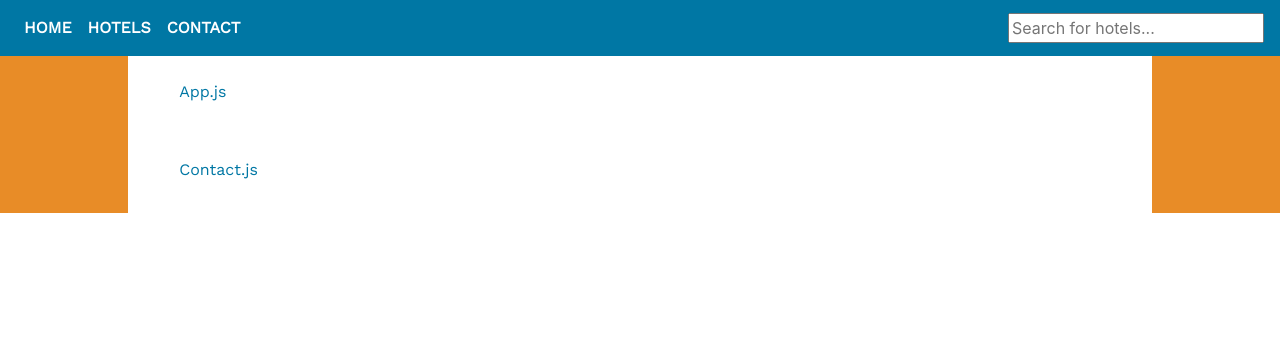
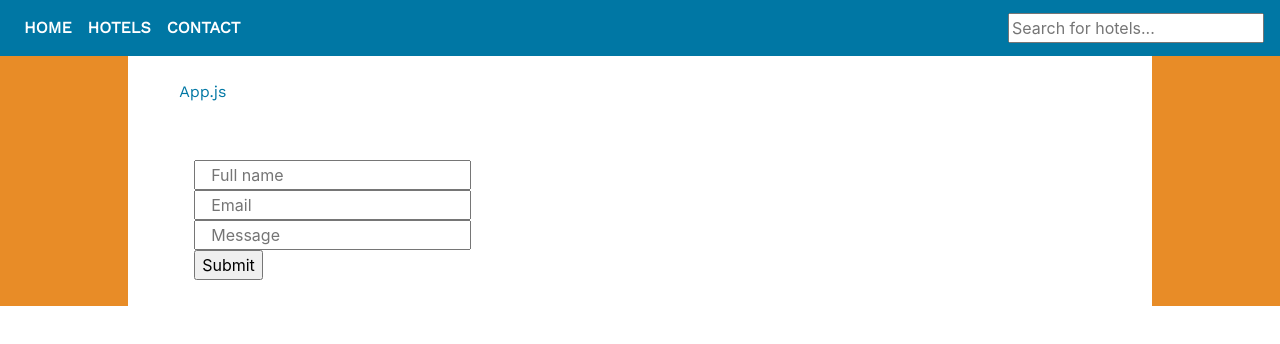
Before and after one commit to mofilof/project-exam-2020, a React (Create React App) app: page /contact in a window 1280 px wide. Shown: the top 344 px of the page. Built offline with nearby package versions, Linux system fonts and the light colour scheme.

Commit message:
contact form
Contact form with validation

```diff
--- a/package.json
+++ b/package.json
@@ -8,7 +8,10 @@
     "@testing-library/user-event": "^7.1.2",
     "react": "^16.13.1",
     "react-dom": "^16.13.1",
-    "react-scripts": "3.4.1"
+    "react-hook-form": "^5.7.2",
+    "react-hooks-useform": "^0.1.72",
+    "react-scripts": "3.4.1",
+    "yup": "^0.29.0"
   },
   "scripts": {
     "start": "react-scripts start",
--- a/src/components/contact/Contact.js
+++ b/src/components/contact/Contact.js
@@ -1,14 +1,48 @@
-import React from 'react';
+import React from "react";
+import { useForm } from "react-hook-form";
+import * as yup from "yup";
+
+const schema = yup.object().shape({
+  fullName: yup.string().required("Your name is required.")
+    .min(2, "Minimum two characters"),
+  email: yup
+    .string()
+    .email("Enter valid email.")
+    .required("We need your email."),
+  textMessage: yup.string().required("Ops, you forgot to write a message.")
+    .min(10, "Minimum ten characters.")
+    .max(100, "Maximum 100 characters."),
+});
 
 function Contact() {
+  const { register, handleSubmit, errors } = useForm({
+    validationSchema: schema
+  });
+
+  function onSubmit(data) {
+    console.log("data", data);
+  }
+
   return (
-    <body className="bodycolor">
+    <>
       <main>
-        <h6>Contact.js</h6>
+        <form className="col-sm-4" onSubmit={handleSubmit(onSubmit)}>
+
+          <input className="col" name="fullName" placeholder="Full name" ref={register()} />
+          {errors.fullName && <p className="contactError">{errors.fullName.message}</p>}
+
+          <input className="col" name="email" placeholder="Email" ref={register()} />
+          {errors.email && <p className="contactError">{errors.email.message}</p>}
+
+          <input className="messageArea col" name="textMsessage" placeholder="Message" ref={register()} />
+          {errors.textMessage && <p className="contactError">{errors.textMessage.message}</p>}
+
+          <input className="col" className="submitInput" type="submit" />
+        </form>
 
 
       </main>
-    </body>
+    </>
   );
 }
 
```
Also changed, not shown: 1 other file (tests, documents, lock files or other folders).
